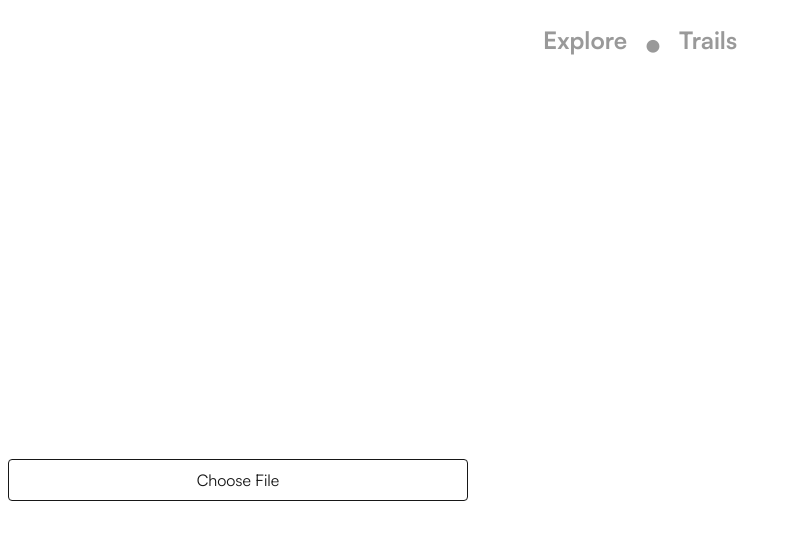
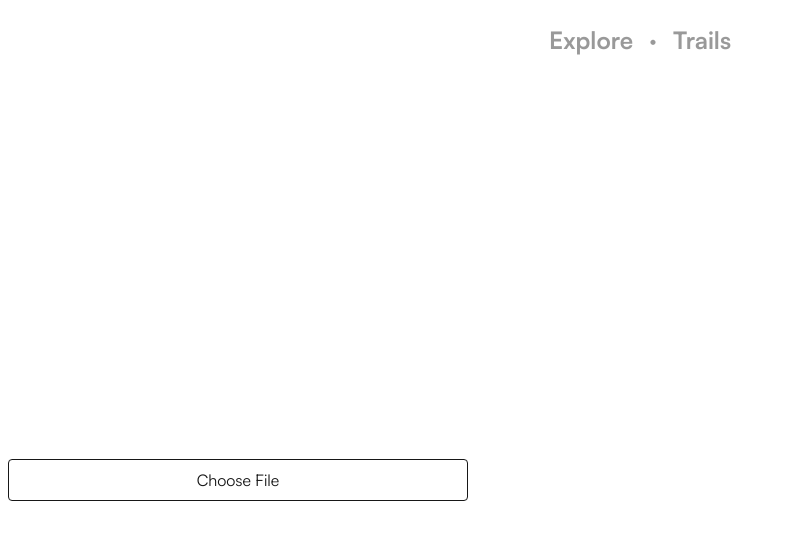
Before and after one commit to Johnxjp/trails, a Next.js app in the folder frontend/: page / in a window 1280 px wide. Shown: the top 540 px of the page, without its empty margins (0-792 px from the left). Built offline with nearby package versions, Linux system fonts and the light colour scheme; no server answers.

Commit message:
Small size change to cdot

```diff
--- a/frontend/src/app/layout.tsx
+++ b/frontend/src/app/layout.tsx
@@ -13,7 +13,7 @@ export default function RootLayout({
       <body className={`${satoshi_sans.variable}`}>
         <div className="h-16 flex space-x-4 items-center justify-center text-2xl font-bold text-black/40 p-10">
           <Link className="hover:text-black/80" href="/">Explore</Link>
-          <span className="text-6xl" >&#xB7;</span>
+          <span className="text-2xl" >&#xB7;</span>
           <Link className="hover:text-black/80" href="/trails">Trails</Link>
         </div>
         {children}
```
